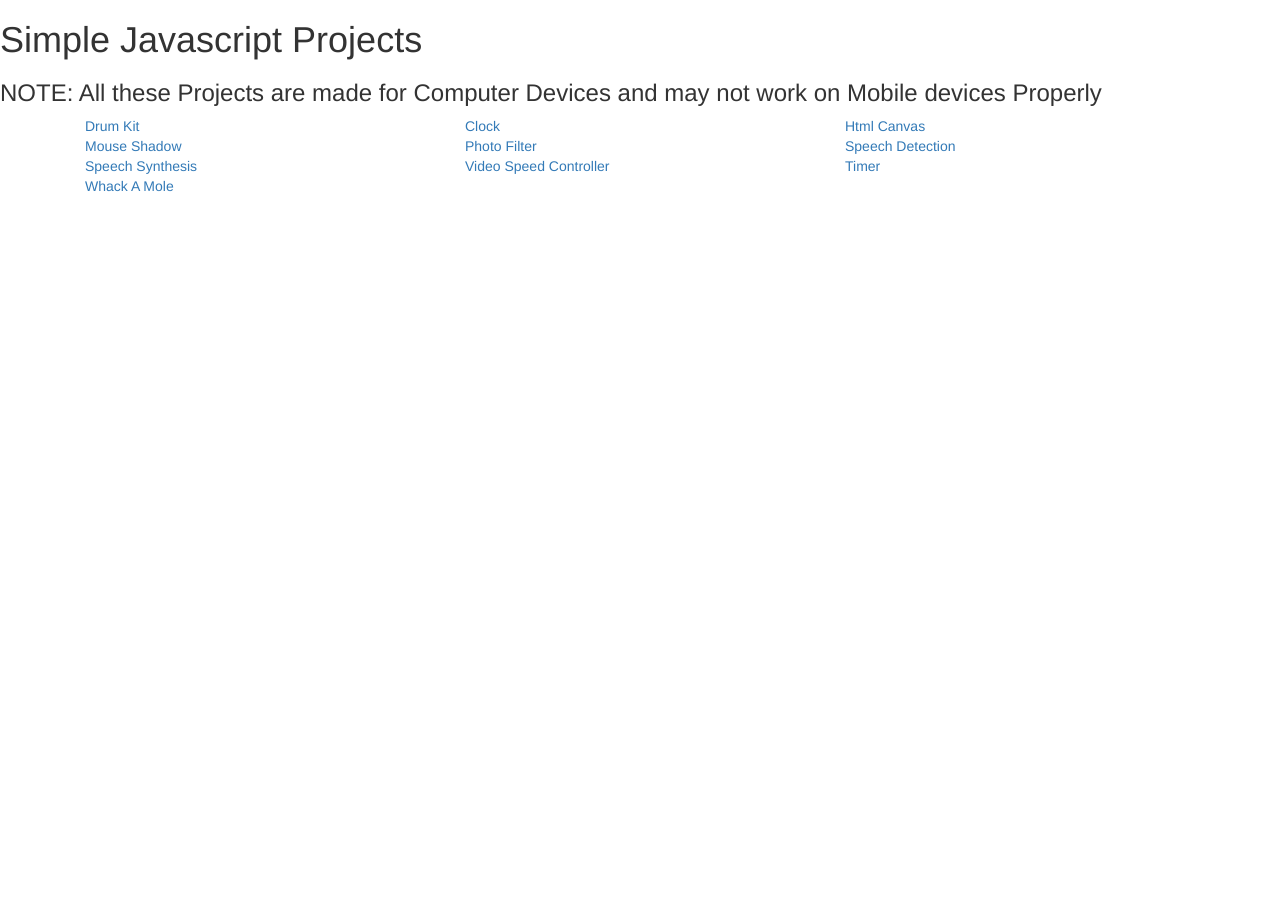
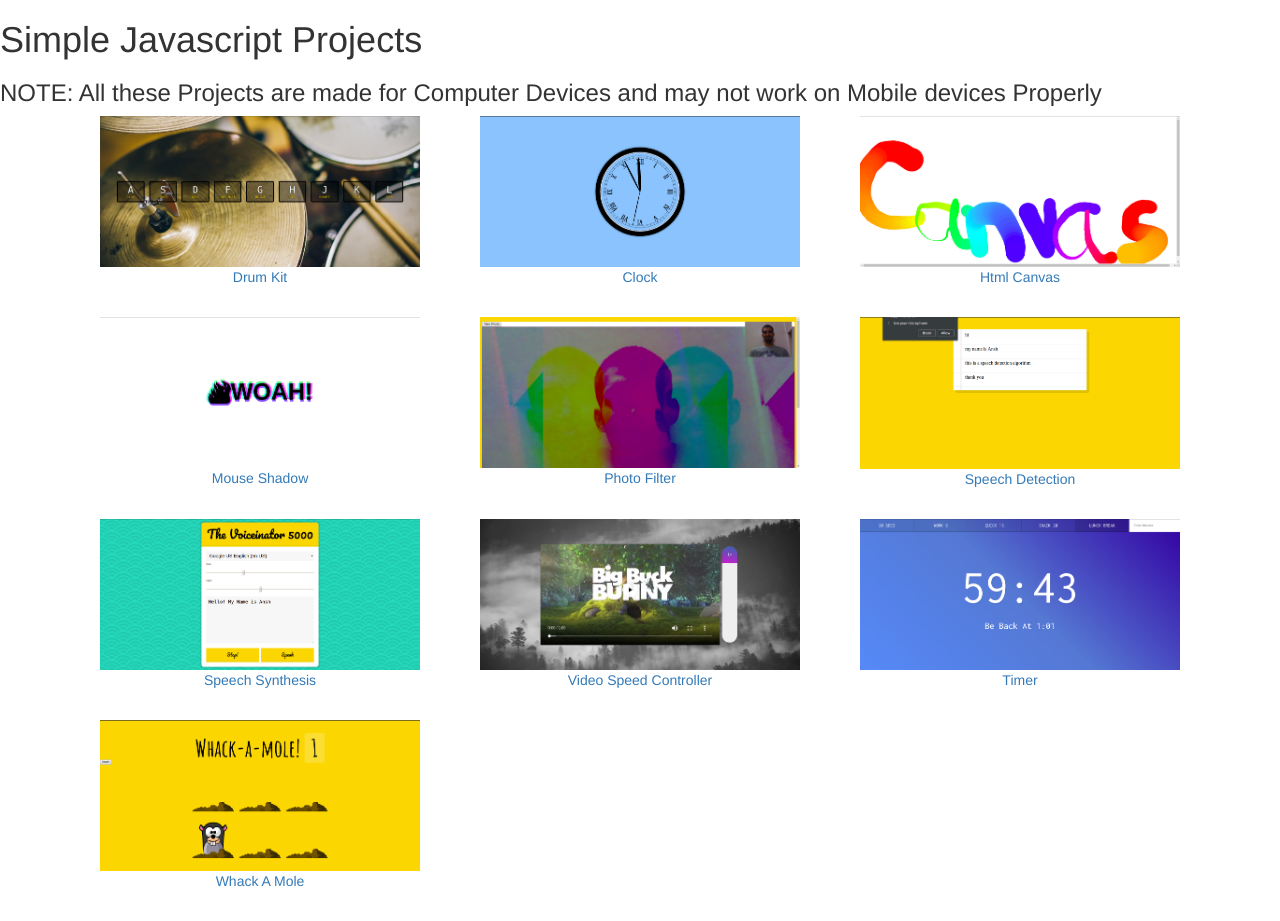
Before and after one commit to anshved/simple-javascript-projects, a plain HTML site: page index.html in a window 1280 px wide. Before the commit the page ends 800 px from the top, so only its background shows below. Drawn offline with Linux system fonts and the light colour scheme.

Commit message:
completed the index page

```diff
--- a/index.html
+++ b/index.html
@@ -6,41 +6,58 @@
     <meta http-equiv="X-UA-Compatible" content="ie=edge">
     <title>Document</title>
     <link rel="stylesheet" href="bootstrap.css">
+    <style>
+        p{
+            text-align: center;
+            padding: 10px 0 20px 0;
+        }
+    </style>
 </head>
 <body>
     <h1>Simple Javascript Projects</h1>
     <h3>NOTE: All these Projects are made for Computer Devices and may not work on Mobile devices Properly</h3>
     <div class="container">
+        <div class="col-md-12">
+            <div class="row">
         <div class="col-md-4">
-            <a href="01 - DrumKit/DrumKit.html">Drum Kit</a>
+            <a href="01 - DrumKit/DrumKit.html"><img class="col-md-12" src="01 - DrumKit/Screenshot from 2018-12-26 23-55-10.png" alt=""><br>
+                <p>Drum Kit</p></a>
         </div>
         <div class="col-md-4">
-            <a href="02 - Clock/Clock.html">Clock</a>
+            <a href="02 - Clock/Clock.html"><img class="col-md-12" src="02 - Clock/Screenshot from 2018-12-26 23-55-33.png" alt=""> <br><p> Clock</p></a>
         </div>
         <div class="col-md-4">
-            <a href="08 - Fun with HTML5 Canvas/08 - Fun with HTML5 Canvas.html">Html Canvas</a>
+            <a href="08 - Fun with HTML5 Canvas/08 - Fun with HTML5 Canvas.html"><img class="col-md-12" src="08 - Fun with HTML5 Canvas/Screenshot from 2018-12-26 23-56-32.png" alt=""><br><p> Html Canvas</p></a>
+        </div>
+    </div>
+    <div class="row">
+        <div class="col-md-4">
+            <a href="16 - Mouse Move Shadow/16 - Mouse Move Shadow.html"><img class="col-md-12" src="16 - Mouse Move Shadow/Screenshot from 2018-12-26 23-57-50.png" alt=""><br><p> Mouse Shadow</p></a>
         </div>
         <div class="col-md-4">
-            <a href="16 - Mouse Move Shadow/16 - Mouse Move Shadow.html">Mouse Shadow</a>
+            <a href="19 - Webcam Fun/19 - Webcam Fun.html"><img class="col-md-12" src="19 - Webcam Fun/Screenshot from 2018-12-26 23-58-43.png" alt=""><br><p> Photo Filter</p></a>
         </div>
         <div class="col-md-4">
-            <a href="19 - Webcam Fun/19 - Webcam Fun.html">Photo Filter</a>
+            <a href="20 - Speech Detection/20 - Speech Detection.html"><img class="col-md-12" src="20 - Speech Detection/Screenshot from 2018-12-26 23-59-50.png" alt=""><br><p> Speech Detection</p></a>
+        </div>
+    </div>
+    <div class="row">
+        <div class="col-md-4">
+            <a href="23 - Speech Synthesis/23 - Speech Synthesis.html"><img class="col-md-12" src="23 - Speech Synthesis/Screenshot from 2018-12-27 00-01-06.png" alt=""><br><p> Speech Synthesis</p></a>
         </div>
         <div class="col-md-4">
-            <a href="20 - Speech Detection/20 - Speech Detection.html">Speech Detection</a>
+            <a href="28 - Video Speed Controller/28 - Video Speed Controller.html"><img class="col-md-12" src="28 - Video Speed Controller/Screenshot from 2018-12-27 00-01-30.png" alt=""><br><p> Video Speed Controller</p></a>
         </div>
         <div class="col-md-4">
-            <a href="23 - Speech Synthesis/23 - Speech Synthesis.html">Speech Synthesis</a>
-        </div>
-        <div class="col-md-4">
-            <a href="28 - Video Speed Controller/28 - Video Speed Controller.html">Video Speed Controller</a>
-        </div>
-        <div class="col-md-4">
-            <a href="29 - Countdown Timer/29 - Countdown Timer.html">Timer</a>
-        </div>
-        <div class="col-md-4">
-            <a href="30 - Whack A Mole/30 - Whack A Mole.html">Whack A Mole</a>
+            <a href="29 - Countdown Timer/29 - Countdown Timer.html"><img class="col-md-12" src="29 - Countdown Timer/Screenshot from 2018-12-27 00-01-59.png" alt=""><br><p> Timer</p></a>
         </div>
     </div>
+    <div class="row">
+        <div class="col-md-4">
+            <a href="30 - Whack A Mole/30 - Whack A Mole.html"><img class="col-md-12" src="30 - Whack A Mole/Screenshot from 2018-12-27 00-03-20.png" alt=""> <br><p> Whack A Mole</p></a>
+        </div>
+    </div>
+    </div>
+</div>
 </body>
 </html>
```
Also changed, not shown: 01 - DrumKit/Screenshot from 2018-12-26 23-55-10.png (added), 02 - Clock/Screenshot from 2018-12-26 23-55-33.png (added), 08 - Fun with HTML5 Canvas/Screenshot from 2018-12-26 23-56-32.png (added), 16 - Mouse Move Shadow/Screenshot from 2018-12-26 23-57-50.png (added), 19 - Webcam Fun/Screenshot from 2018-12-26 23-58-43.png (added), 20 - Speech Detection/Screenshot from 2018-12-26 23-59-50.png (added), 23 - Speech Synthesis/Screenshot from 2018-12-27 00-01-06.png (added), 28 - Video Speed Controller/Screenshot from 2018-12-27 00-01-30.png (added), 29 - Countdown Timer/Screenshot from 2018-12-27 00-01-59.png (added), 30 - Whack A Mole/Screenshot from 2018-12-27 00-03-20.png (added).
